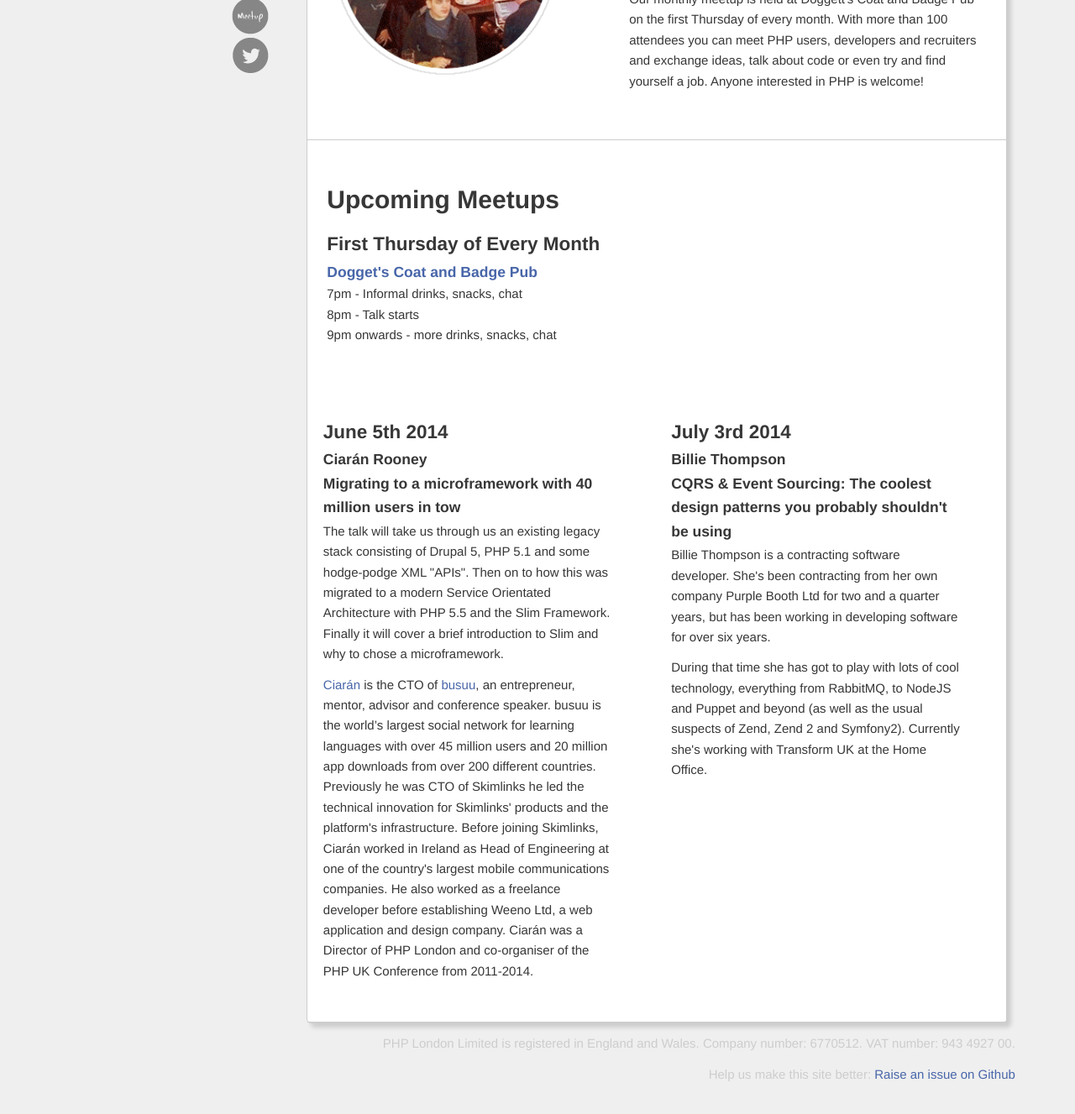
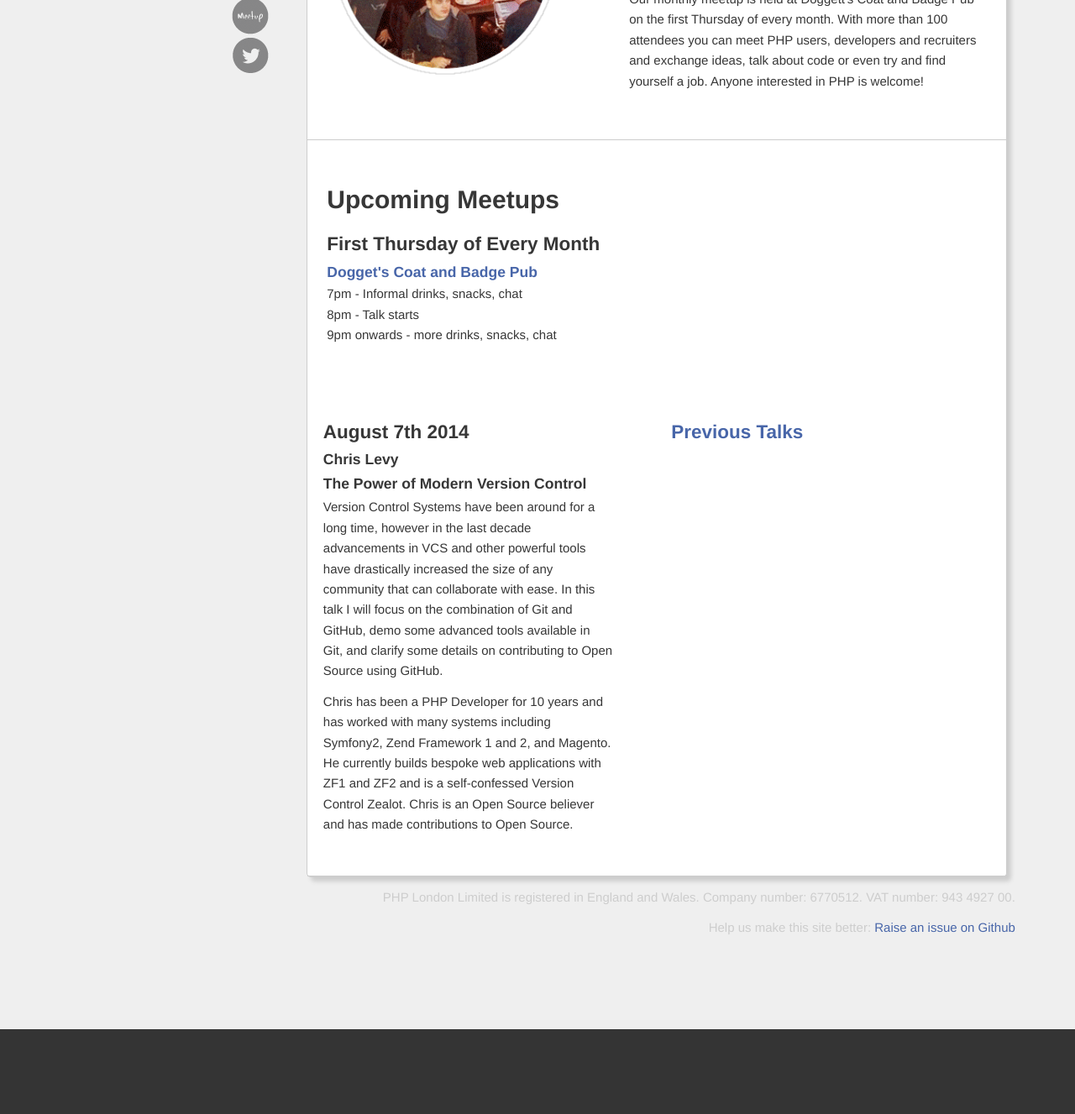
Before and after one commit to phplondon/phplondon.github.io, a Jekyll site: the page built from index.html, in a window 1280 px wide and 1400 px high, scrolled down 420 px. Shown: the top 1327 px of the window at 84% size. Built offline with Jekyll 4.4.1, drawn with Linux system fonts in a browser that asks for light colours; after the commit the page ends 1646 px from its top, so only the background shows below that; some of the changed text lies outside the part shown.

Commit message:
Add stuff to archive page, post next months talk.

```diff
--- a/_layouts/default.html
+++ b/_layouts/default.html
@@ -73,7 +73,7 @@
                             <div id="home-content" role="main">
                                 <div id="meetup-date">
                                     <div id="next-meetup">
-                                        <b>Next Meeting: July 3rd 2014 - 7pm<br></b>
+                                        <b>Next Meeting: August 7th 2014 - 7pm<br></b>
                                     </div>
                                     <img class="map-pin" src="/assets/MapPin.png" alt="MapPin">
                                 </div>
--- a/index.html
+++ b/index.html
@@ -28,20 +28,19 @@
     </div>
     <div class="sixcol">
         <div class="home-main-content">
-            <h2>June 5th 2014</h2>
-            <h3>Ciarán Rooney</h3>
-            <h3>Migrating to a microframework with 40 million users in tow</h3>
-            <p>The talk will take us through us an existing legacy stack consisting of Drupal 5, PHP 5.1 and some hodge-podge XML "APIs". Then on to how this was migrated to  a modern Service Orientated Architecture with PHP 5.5 and the Slim Framework. Finally it will cover a brief introduction to Slim and why to chose a microframework.</p>
-            <p><a href="https://twitter.com/ciaranr">Ciarán</a> is the CTO of <a href="http://www.busuu.com/enc/">busuu</a>, an entrepreneur, mentor, advisor and conference speaker. busuu is the world’s largest social network for learning languages with over 45 million users and 20 million app downloads from over 200 different countries. Previously he was CTO of Skimlinks he led the technical innovation for Skimlinks' products and the platform's infrastructure. Before joining Skimlinks, Ciarán worked in Ireland as Head of Engineering at one of the country's largest mobile communications companies. He also worked as a freelance developer before establishing Weeno Ltd, a web application and design company. Ciarán was a Director of PHP London and co-organiser of the PHP UK Conference from 2011-2014.</p>
+            <h2>August 7th 2014</h2>
+            <h3>Chris Levy</h3>
+            <h3>The Power of Modern Version Control</h3>
+            <p>Version Control Systems have been around for a long time, however in the last decade advancements in VCS and other powerful tools have drastically increased the size of any community that can collaborate with ease.
+In this talk I will focus on the combination of Git and GitHub, demo some advanced tools available in Git, and clarify some details on contributing to Open Source using GitHub.</p>
+            <p>Chris has been a PHP Developer for 10 years and has worked with many systems including Symfony2, Zend Framework 1 and 2, and Magento. He currently builds bespoke web applications with ZF1 and ZF2 and is a self-confessed Version Control Zealot.
+Chris is an Open Source believer and has made contributions to Open Source.</p>
         </div>
     </div>
     <div class="sixcol">
         <div class="home-main-content">
-            <h2>July 3rd 2014</h2>
-            <h3>Billie Thompson</h3>
-            <h3>CQRS & Event Sourcing: The coolest design patterns you probably shouldn't be using</h3>
-            <p>Billie Thompson is a contracting software developer. She's been contracting from her own company Purple Booth Ltd for two and a quarter years, but has been working in developing software for over six years.</p>
-            <p>During that time she has got to play with lots of cool technology, everything from RabbitMQ, to NodeJS and Puppet and beyond (as well as the usual suspects of Zend, Zend 2 and Symfony2). Currently she's working with Transform UK at the Home Office.</p>
+            <h2><a href="/archive">Previous Talks</a></h2>
         </div>
     </div>
+
 </div>
```
Also changed, not shown: archive.html (added, +37 -0 lines).
